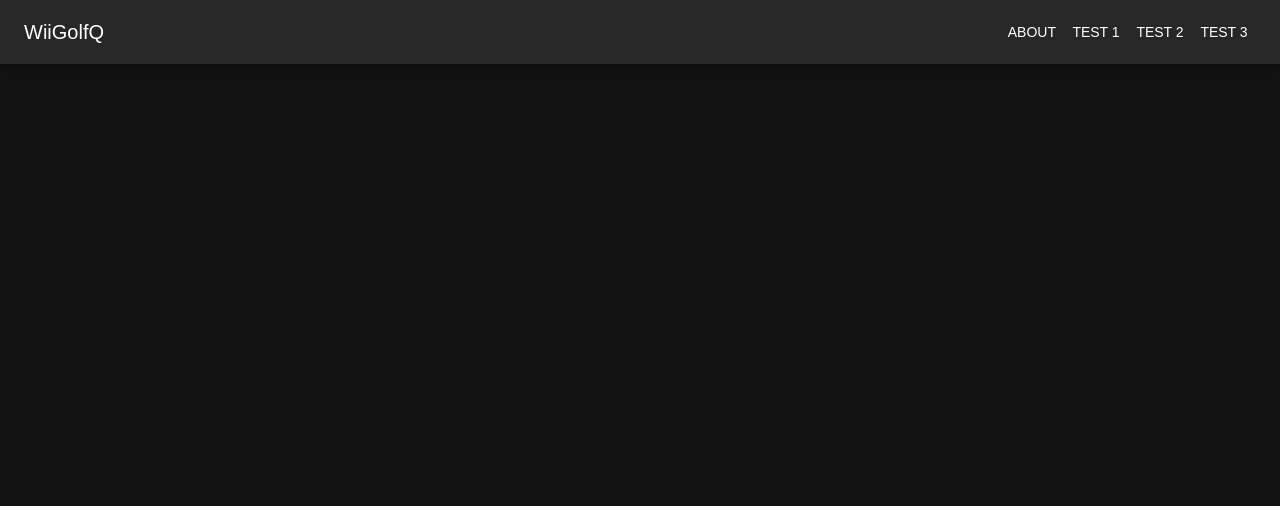
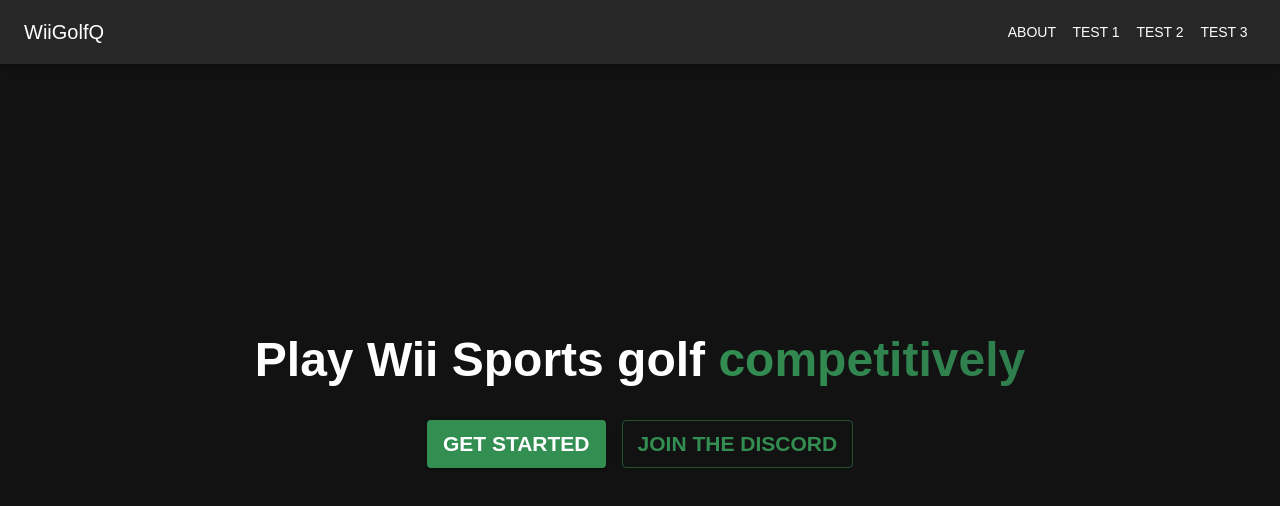
Before and after one commit to WiiGolfQ/website, a Next.js app: page / in a window 1280 px wide. Shown: the top 506 px of the page. Built offline with nearby package versions, Linux system fonts and the light colour scheme; a web font is replaced by a local one.

Commit message:
add hero (video playing in background next?)

```diff
--- a/src/app/page.tsx
+++ b/src/app/page.tsx
@@ -1,3 +1,10 @@
+import Hero from "@/components/homepage/Hero";
+
 export default function HomePage() {
-    return <main className=""></main>;
+    return (
+        <main className="">
+            <Hero />
+            <Hero />
+        </main>
+    );
 }
--- /dev/null
+++ b/src/components/Navbar.css
@@ -0,0 +1,5 @@
+#navbar a {
+    color: white;
+    text-decoration: none;
+    display: block;
+}
--- a/src/components/Navbar.tsx
+++ b/src/components/Navbar.tsx
@@ -13,11 +13,16 @@ import {
     ListItemText,
     Drawer,
     IconButton,
+    CssBaseline,
+    ButtonBase,
 } from "@mui/material";
+
 import MenuIconRounded from "@mui/icons-material/MenuRounded";
 import Link from "next/link";
 
 import { useState } from "react";
+
+import "./Navbar.css";
 
 const navItems = [
     {
@@ -62,12 +67,15 @@ const Navbar = () => {
     );
 
     return (
-        <>
+        <Box component="nav" id="navbar">
+            <CssBaseline />
             <Box sx={{ display: "flex", justifyContent: "space-between" }}>
                 <AppBar component="nav">
                     <Toolbar>
                         <Link href="/" passHref>
-                            <Typography variant="h6">WiiGolfQ</Typography>
+                            <Typography variant="h6" color="">
+                                WiiGolfQ
+                            </Typography>
                         </Link>
 
                         <Box
@@ -125,7 +133,7 @@ const Navbar = () => {
                     {drawer}
                 </Drawer>
             </nav>
-        </>
+        </Box>
     );
 };
 
--- /dev/null
+++ b/src/components/homepage/Hero.tsx
@@ -0,0 +1,56 @@
+import { Box, Button, Typography } from "@mui/material";
+import Link from "next/link";
+
+const Hero = () => {
+    return (
+        <Box
+            sx={{
+                width: "100%",
+                height: "100svh",
+                display: "flex",
+                flexDirection: "column",
+                justifyContent: "center",
+                alignItems: "center",
+            }}
+        >
+            <Typography variant="h3" textAlign={"center"} fontWeight={800}>
+                Play Wii Sports golf{" "}
+                <Box
+                    component="span"
+                    fontWeight={900}
+                    sx={{
+                        backgroundImage:
+                            "linear-gradient(45deg, #338e51, #2e7c4d)",
+                        backgroundClip: "text",
+                        WebkitBackgroundClip: "text",
+                        color: "transparent",
+                    }}
+                >
+                    competitively
+                </Box>
+            </Typography>
+
+            <Box
+                sx={{
+                    display: "flex",
+                    justifyContent: "center",
+                    alignItems: "center",
+                    marginTop: 4,
+                }}
+            >
+                <Link href="/about" passHref>
+                    <Button variant="contained" color="primary">
+                        <h2>Get started</h2>
+                    </Button>
+                </Link>
+                <Link href="https://discord.gg" passHref>
+                    <Button variant="outlined" color="primary" sx={{ ml: 2 }}>
+                        <h2>Join the Discord</h2>
+                    </Button>
+                </Link>
+            </Box>
+        </Box>
+    );
+};
+
+export default Hero;
--- a/src/globals.css
+++ b/src/globals.css
@@ -1,5 +1,7 @@
 @import url("https://cdn.jsdelivr.net/gh/orioncactus/pretendard@v1.3.9/dist/web/variable/pretendardvariable.min.css");
 
-@tailwind base;
-@tailwind components;
-@tailwind utilities;
+* {
+    margin: 0;
+    padding: 0;
+    box-sizing: border-box;
+}
--- a/theme.config.jsx
+++ b/theme.config.jsx
@@ -6,8 +6,8 @@ const themeConfig = {
     link: 'https://github.com/vncz14/wgq-website'
   },
   darkMode: true,
-  primaryHue: 90,
-  primarySaturation: 40,
+  primaryHue: 140,
+  primarySaturation: 47,
 }
 
 export default themeConfig;
```
